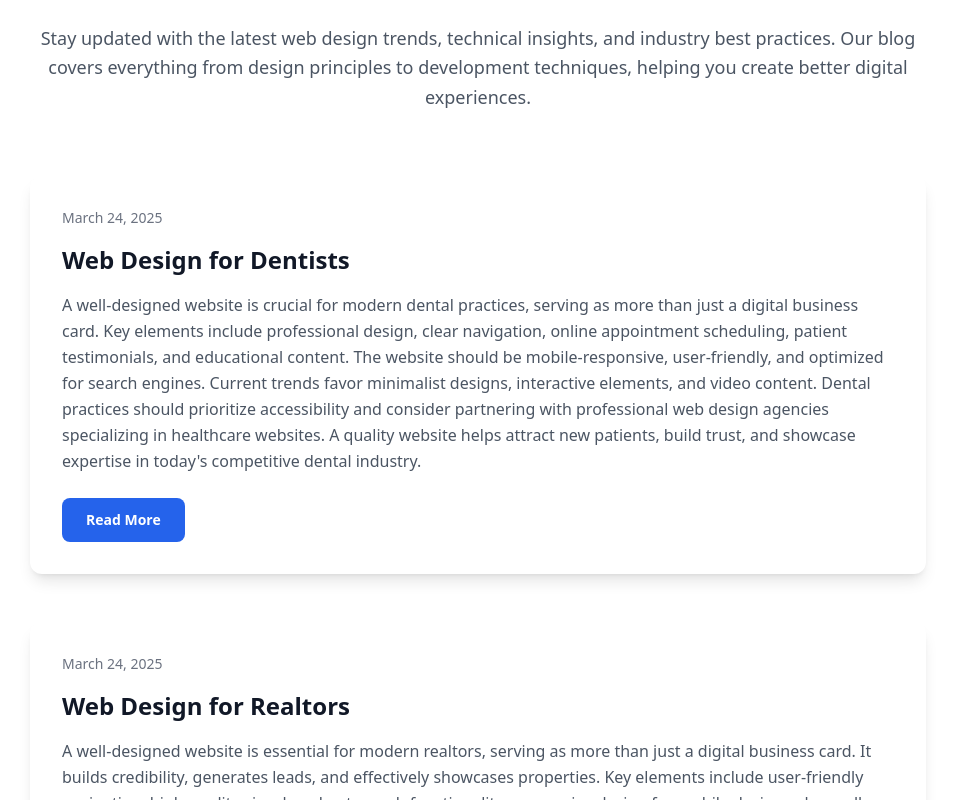
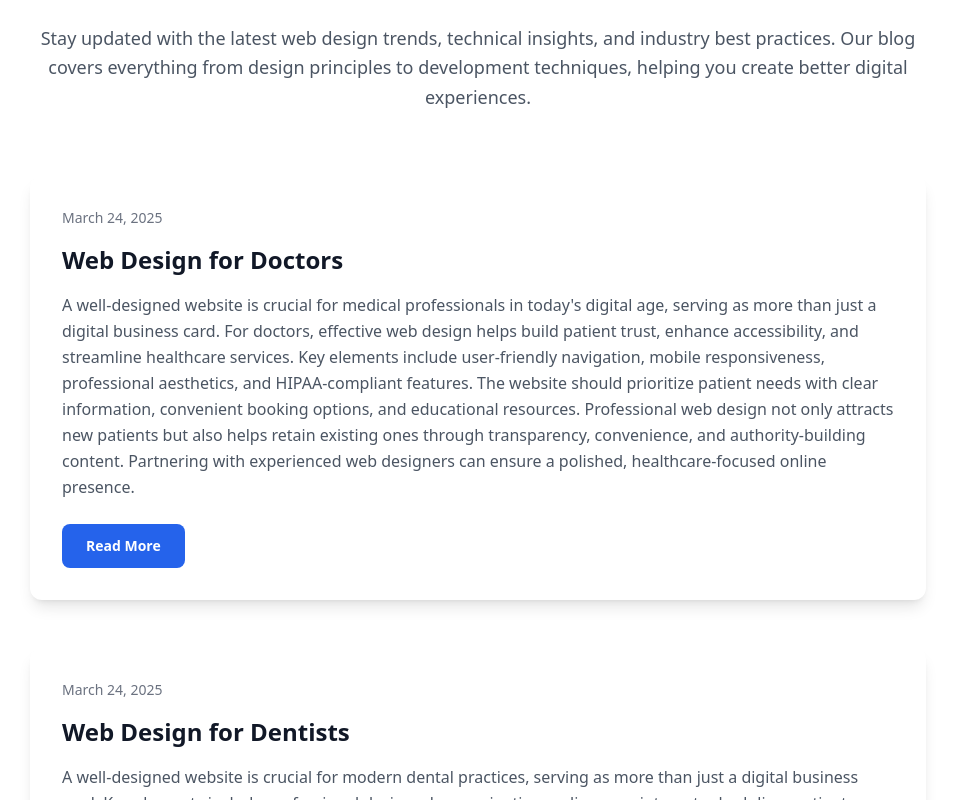
Before and after one commit to test-acc-12349/texas-web-design-2025-03-24-szfz2, a plain HTML site: page blog.html in a window 1280 px wide. Shown: the part 460-1260 px from the top of the page, without its empty margins (162-1117 px from the left). Drawn offline with nearby package versions, Linux system fonts and the light colour scheme.

Commit message:
Update blog listing with web-design-for-doctors-20250324-3os.html

```diff
--- a/blog.html
+++ b/blog.html
@@ -34,6 +34,13 @@
             </div>
 
             <div class="max-w-4xl mx-auto">
+                <article class="bg-white rounded-xl shadow-lg p-8 hover:shadow-xl transition-shadow duration-300 mb-12">
+                    <div class="text-sm text-gray-500 mb-4">March 24, 2025</div>
+                    <h2 class="text-2xl font-bold mb-4 text-gray-900">Web Design for Doctors</h2>
+                    <p class="text-gray-600 leading-relaxed mb-6">A well-designed website is crucial for medical professionals in today's digital age, serving as more than just a digital business card. For doctors, effective web design helps build patient trust, enhance accessibility, and streamline healthcare services. Key elements include user-friendly navigation, mobile responsiveness, professional aesthetics, and HIPAA-compliant features. The website should prioritize patient needs with clear information, convenient booking options, and educational resources. Professional web design not only attracts new patients but also helps retain existing ones through transparency, convenience, and authority-building content. Partnering with experienced web designers can ensure a polished, healthcare-focused online presence.</p>
+                    <a href="https://test-acc-12349.github.io/texas-web-design-2025-03-24-szfz2/blog/web-design-for-doctors-20250324-3os.html" class="inline-block bg-blue-600 text-white px-6 py-3 rounded-lg text-sm font-semibold hover:bg-blue-700 transform hover:scale-105 transition-all duration-300">Read More</a>
+                </article>
+
                 <article class="bg-white rounded-xl shadow-lg p-8 hover:shadow-xl transition-shadow duration-300 mb-12">
                     <div class="text-sm text-gray-500 mb-4">March 24, 2025</div>
                     <h2 class="text-2xl font-bold mb-4 text-gray-900">Web Design for Dentists</h2>
```
